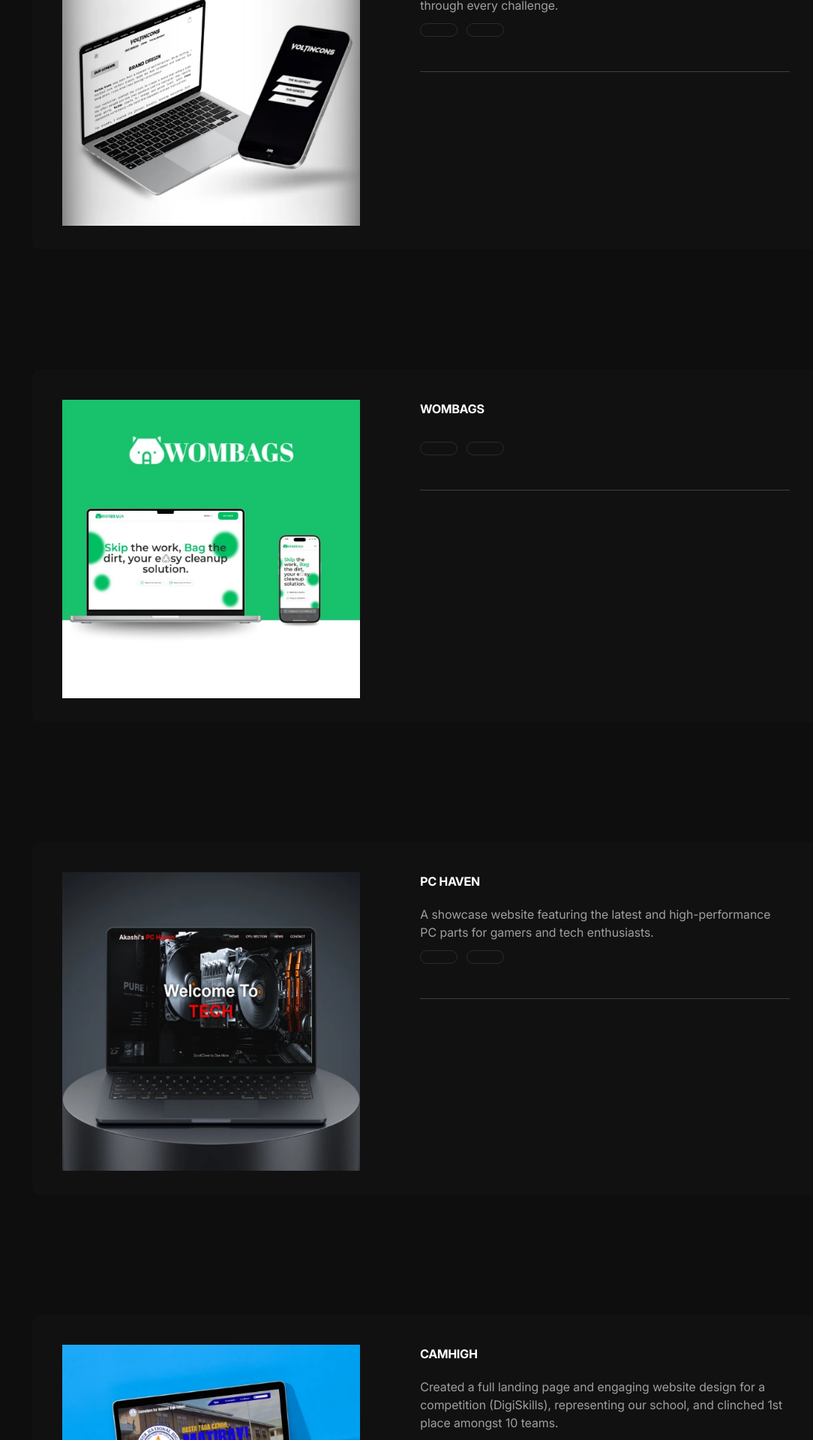
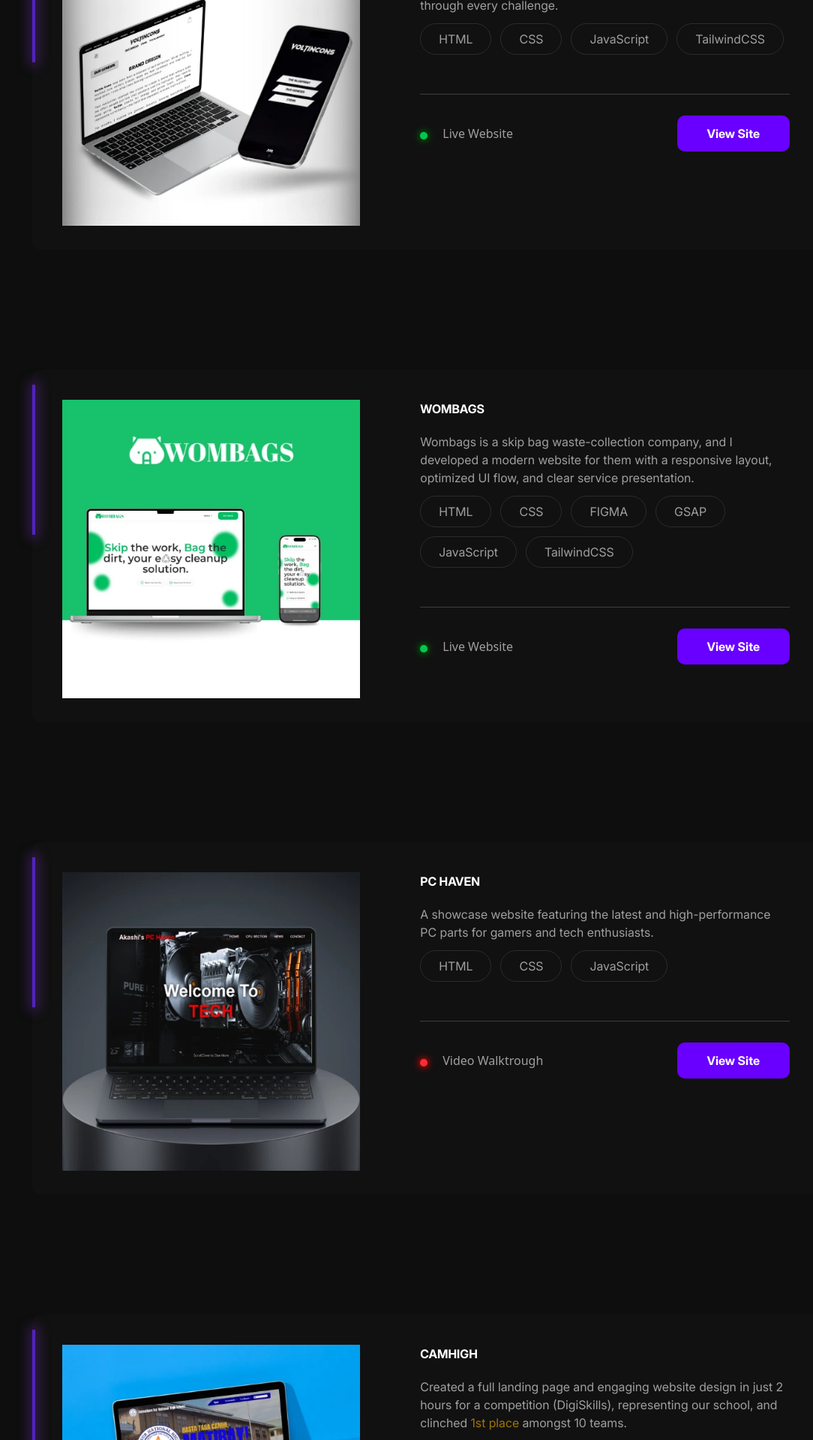
Before and after one commit to Nicko-Reorizo/portfolio-website, a React (Vite) app: page / in a window 1280 px wide. Shown: the part 8820-10740 px from the top of the page at 75% size, without its empty margins (72-1156 px from the left). Built offline with nearby package versions, Linux system fonts and the light colour scheme.

Commit message:
Finished the project cards on PC view

```diff
--- a/src/Projects.jsx
+++ b/src/Projects.jsx
@@ -5,55 +5,110 @@
 return(<section>
 
 <div className="project-section">
+
 <p className='inter-bold ts-header text-center mb-5'>Web <span className="text-[#6900ff]">Projects</span></p>
 <p className='inter-reg text-center ts-subheader'>These are the Websites that I've created by applying the skills that I've learned.</p>
 
 <div className="project-card-section">
+
 <div className="project-card">
+  <div className='absolute bg-[#5023bd] h-[200px] w-1 mt-5 custom-glow'></div>
  <img src="/public/voltpic.webp" alt="" />
+  <div className="project-card-info-container">
  <div className="project-card-info">
     <p className='inter-bold text-white'>VOLTINCONS</p>
     <p className='inter-reg'>A clothing brand built on energy, passion, and consistency. Designed for creators, athletes, and dreamers who stay powered through every challenge.</p>
     <div className="project-pill">
-      <div></div>
-      <div></div>
+      <div>HTML</div>
+      <div>CSS</div>
+      <div>JavaScript</div>
+      <div>TailwindCSS</div>
     </div>
+
+<div className="project-bottom">
+      <div className="project-status">
+      <div className="green-dot w-[10px] h-[10px] bg-green-500 inline-block rounded-full mb-2 mr-5"></div>
+      <p className='inline-block'>Live Website</p>
+      </div>
+      <a className="project-btn bg-[#6900ff]">View Site</a>
+    </div>
+ </div>
  </div>
 </div>
 
 <div className="project-card">
+  <div className='absolute bg-[#5023bd] h-[200px] w-1 mt-5 custom-glow'></div>
  <img src="/public/wompic.webp" alt="" />
+  <div className="project-card-info-container">
   <div className="project-card-info">
     <p className='inter-bold text-white'>WOMBAGS</p>
-    <p className='inter-reg'></p>
+    <p className='inter-reg'>Wombags is a skip bag waste-collection company, and I developed a modern website for them with a responsive layout, optimized UI flow, and clear service presentation.</p>
     <div className="project-pill">
-      <div></div>
-      <div></div>
+      <div>HTML</div>
+      <div>CSS</div>
+      <div>FIGMA</div>
+      <div>GSAP</div>
+      <div>JavaScript</div>
+      <div>TailwindCSS</div>
     </div>
+
+<div className="project-bottom">
+      <div className="project-status">
+      <div className="green-dot w-[10px] h-[10px] bg-green-500 inline-block rounded-full mb-2 mr-5"></div>
+      <p className='inline-block'>Live Website</p>
+      </div>
+      <a className="project-btn bg-[#6900ff]">View Site</a>
+    </div>
+  </div>
   </div>
 </div>
 
 <div className="project-card">
+  <div className='absolute bg-[#5023bd] h-[200px] w-1 mt-5 custom-glow'></div>
  <img src="/public/akapic.webp" alt="" />
+ <div className="project-card-info-container">
   <div className="project-card-info">
     <p className='inter-bold text-white'>PC HAVEN</p>
     <p className='inter-reg'>A showcase website featuring the latest and high-performance PC parts for gamers and tech enthusiasts.</p>
     <div className="project-pill">
-      <div></div>
-      <div></div>
+      <div>HTML</div>
+      <div>CSS</div>
+      <div>JavaScript</div>
     </div>
+
+    <div className="project-bottom">
+      <div className="project-status">
+      <div className="green-dot1 w-[10px] h-[10px] bg-red-500 inline-block rounded-full mb-2 mr-5"></div>
+      <p className='inline-block'>Video Walktrough</p>
+      </div>
+      <a className="project-btn bg-[#6900ff]">View Site</a>
+    </div>
+  </div>
   </div>
 </div>
 
 <div className="project-card">
+  <div className='absolute bg-[#5023bd] h-[200px] w-1 mt-5 custom-glow'></div>
  <img src="/public/campic.webp" alt="" />
+ <div className="project-card-info-container">
   <div className="project-card-info">
     <p className='inter-bold text-white'>CAMHIGH</p>
-    <p className='inter-reg'>Created a full landing page and engaging website design for a competition (DigiSkills), representing our school, and clinched 1st place amongst 10 teams.</p>
+    <p className='inter-reg'>Created a full landing page and engaging website design in just 2 hours for a competition (DigiSkills), representing our school, and clinched <span className='text-amber-400'>1st place</span> amongst 10 teams.</p>
     <div className="project-pill">
       <div>Figma</div>
       <div>Canva</div>
     </div>
+
+     <div className="project-bottom">
+      <div className="project-status">
+      <div className="green-dot w-[10px] h-[10px] bg-green-500 inline-block rounded-full mb-2 mr-5"></div>
+      <p className='inline-block'>Live Website</p>
+      </div>
+
+
+      <a className="project-btn bg-[#6900ff]">View Site</a>
+    </div>
+  </div>
   </div>
 </div>
 
--- a/src/css/Projects.css
+++ b/src/css/Projects.css
@@ -22,8 +22,12 @@
     @apply  rounded-[10px] xl:p-10 p-6
 }
 
+
+.project-card-info-container{
+    @apply 2xl:flex items-center
+}
 .project-card-info{
-    @apply xl:p-10 p-6
+    @apply xl:p-10 p-6 inline-block
 }
 
 .project-card-info p:nth-child(1){
@@ -35,10 +39,33 @@
 }
 
 .project-pill{
-    @apply mt-3 space-x-3 border-b border-[#ffffff31] pb-10
+    @apply mt-3 space-x-3 border-b border-[#ffffff31] pb-10 space-y-3
 }
 
 .project-pill div{
     font-family: Inter-Reg;
     @apply py-2 px-6 border-[0.5px] border-[#3e3e3e]  inline-block rounded-[30px] text-[white] opacity-60
 }
+
+.project-bottom{
+    @apply lg:pt-5 flex items-end text-balance justify-between
+}
+.project-bottom a{
+    @apply cursor-pointer
+}
+.green-dot{
+    @apply mt-7.5;
+    box-shadow: 0px 0px 10px 1px green;
+}
+.green-dot1{
+    @apply mt-7.5;
+    box-shadow: 0px 0px 10px 1px red;
+}
+.project-btn{
+    font-family: "Inter-Bold";
+    @apply p-3 px-10 rounded-[10px] text-white -mb-2
+}
+
+.project-status{
+    @apply flex
+}
```
